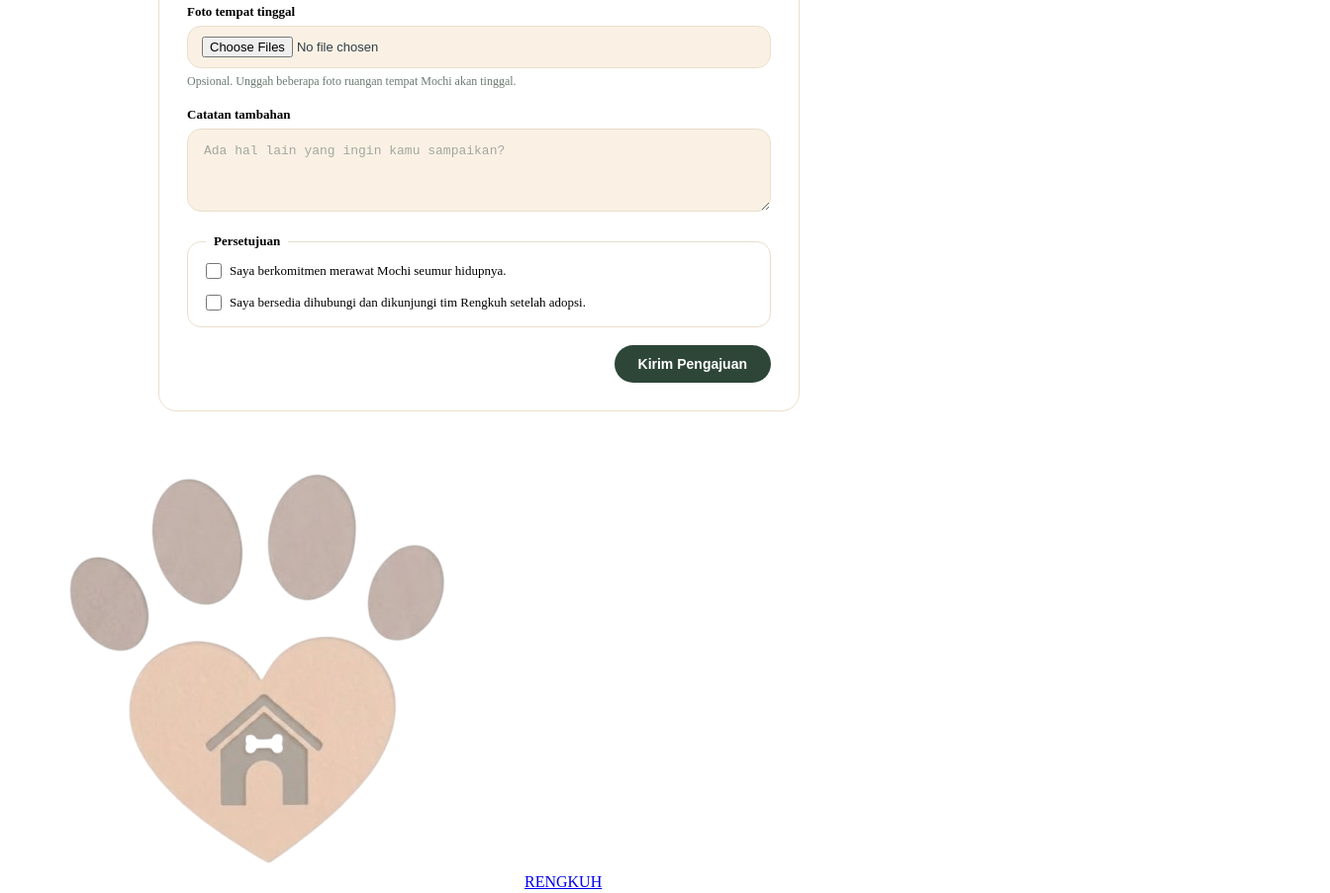
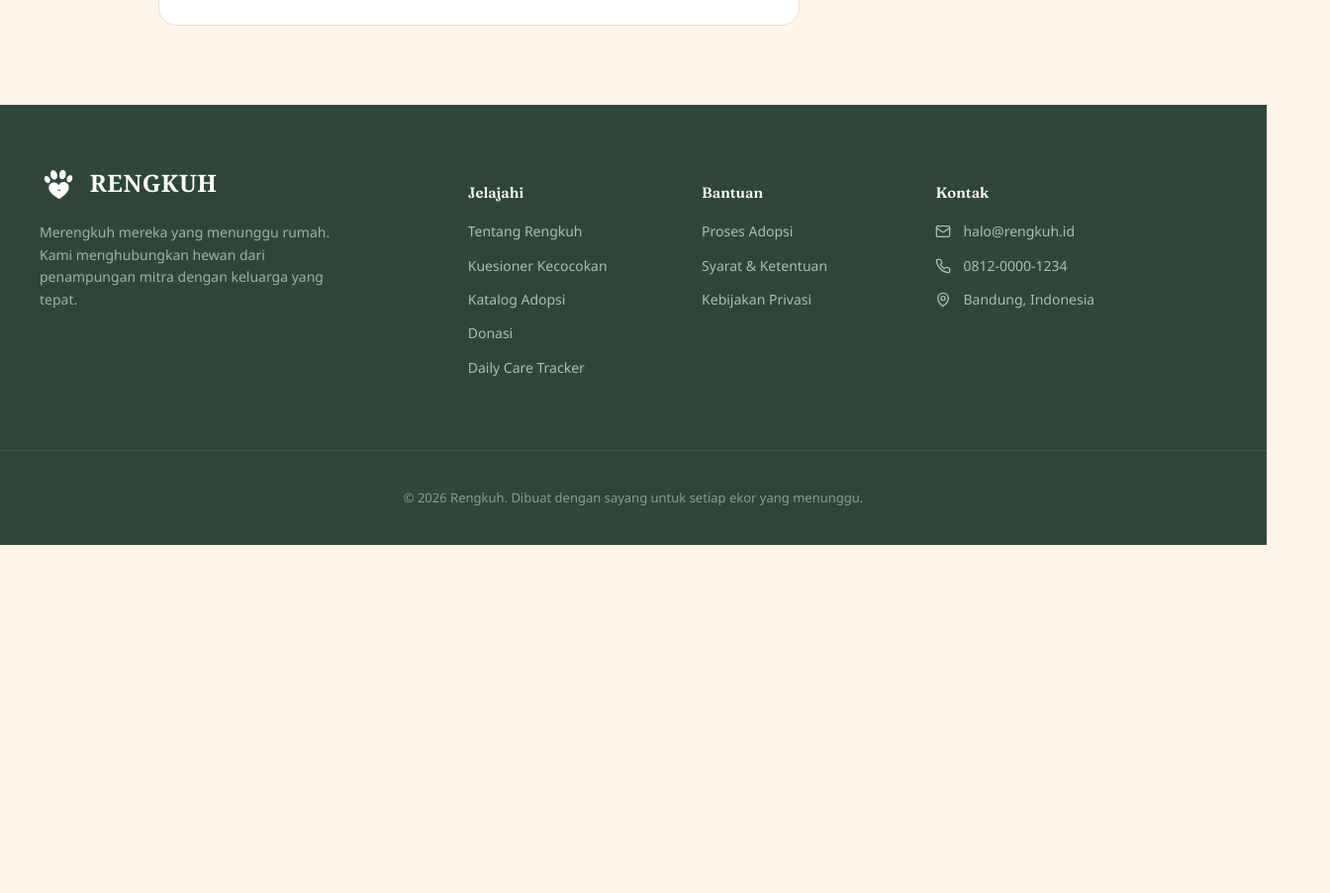
Before and after one commit to KeiizZ0/RENGKUH, a plain HTML site: page adopt-form/adopt-form.html in a window 1280 px wide. Shown: the part 1765-2668 px from the top of the page at 99% size, 1344 px wide, since content can reach past the window. After the commit the page ends 2316 px from the top, so only its background shows below. Drawn offline with Linux system fonts and the light colour scheme; the site is published under a folder, as on GitHub Pages, so addresses that start at the root find nothing.

Commit message:
fixing match quiz dan perawatan - nav css

```diff
--- a/adopt-form/adopt-form.html
+++ b/adopt-form/adopt-form.html
@@ -5,7 +5,7 @@
     <meta name="viewport" content="width=device-width, initial-scale=1.0">
     <title>RENGKUH</title>
     <link rel="icon" type="image/x-icon" href="../Assets/RENGKUH - LOGO .png">
-    <link rel="stylesheet" href="/Component/components.css">
+    <link rel="stylesheet" href="../Component/components.css">
     <link rel="stylesheet" href="styles.css">
 </head>
 <body>
--- a/katalog-pet/pets.html
+++ b/katalog-pet/pets.html
@@ -31,8 +31,6 @@
             </div>
         </div>
     </nav>
-    <script src="Catalog.js"></script>
-
     <!-- ==== START PAGE ==== -->
 
     <main class="container">
```
Also changed, not shown: match-quiz/match-quiz.html (+1 -1 lines), my-pet-tracker/my-pet-tracker.html (+1 -1 lines).
